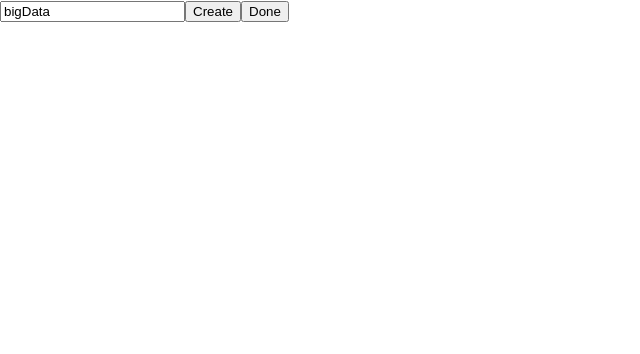
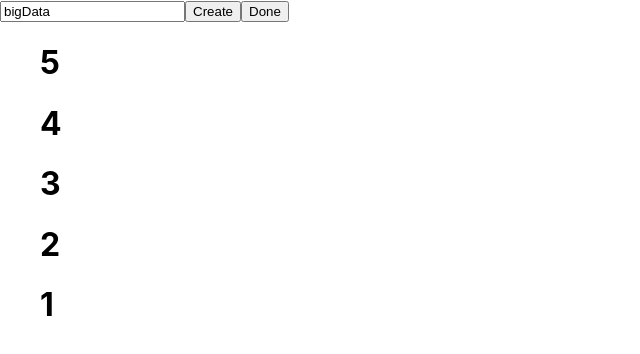
Before and after one commit to alope107/react-rank, a React (Create React App) app: page / in a window 1280 px wide. Shown: the top 354 px of the page, without its empty margins (0-640 px from the left). Built offline with nearby package versions, Linux system fonts and the light colour scheme.

Commit message:
Animation and styling fun.
- Played around with transitions and CSS styling of list elements.

```diff
--- a/src/App.css
+++ b/src/App.css
@@ -1,38 +1,8 @@
-.App {
-  text-align: center;
+/* .someclass {
+  background-color: rgb(255, 127, 208);
+  display:inline-block;
+} */
+
+li {
+  list-style-type: none;
 }
-
-.App-logo {
-  height: 40vmin;
-  pointer-events: none;
-}
-
-@media (prefers-reduced-motion: no-preference) {
-  .App-logo {
-    animation: App-logo-spin infinite 20s linear;
-  }
-}
-
-.App-header {
-  background-color: #282c34;
-  min-height: 100vh;
-  display: flex;
-  flex-direction: column;
-  align-items: center;
-  justify-content: center;
-  font-size: calc(10px + 2vmin);
-  color: white;
-}
-
-.App-link {
-  color: #61dafb;
-}
-
-@keyframes App-logo-spin {
-  from {
-    transform: rotate(0deg);
-  }
-  to {
-    transform: rotate(360deg);
-  }
-}
--- a/src/App.js
+++ b/src/App.js
@@ -1,3 +1,4 @@
+import "./App.css";
 import RankGame from "./components/RankGame";
 
 function App() {
--- a/src/components/Item.js
+++ b/src/components/Item.js
@@ -1,5 +1,9 @@
 function Item({ title }) {
-  return <h1>{title}</h1>;
+  return (
+    <div class="someclass">
+      <h1>{title}</h1>
+    </div>
+  );
 }
 
 export default Item;
--- a/src/components/ItemList.js
+++ b/src/components/ItemList.js
@@ -15,7 +15,16 @@ function ItemList({ data, setData }) {
             animate={{
               opacity: 1,
               y: 0,
-              transition: { duration: 0.15 },
+              transition: {
+                type: "spring",
+                stiffness: 700,
+                damping: 15,
+              },
+            }}
+            transition={{
+              type: "spring",
+              stiffness: 300,
+              damping: 30,
             }}
           >
             <Item key={datum} title={datum}></Item>
--- a/src/components/RankGame.js
+++ b/src/components/RankGame.js
@@ -4,7 +4,7 @@ import ItemList from "./ItemList";
 import UserSort from "./UserSort";
 
 function RankGame() {
-  const [data, setData] = useState([]);
+  const [data, setData] = useState([5, 4, 3, 2, 1]);
 
   // Mode is either "adding" (adding new items to list)
   // or "ranking" (sorting the list)
```
